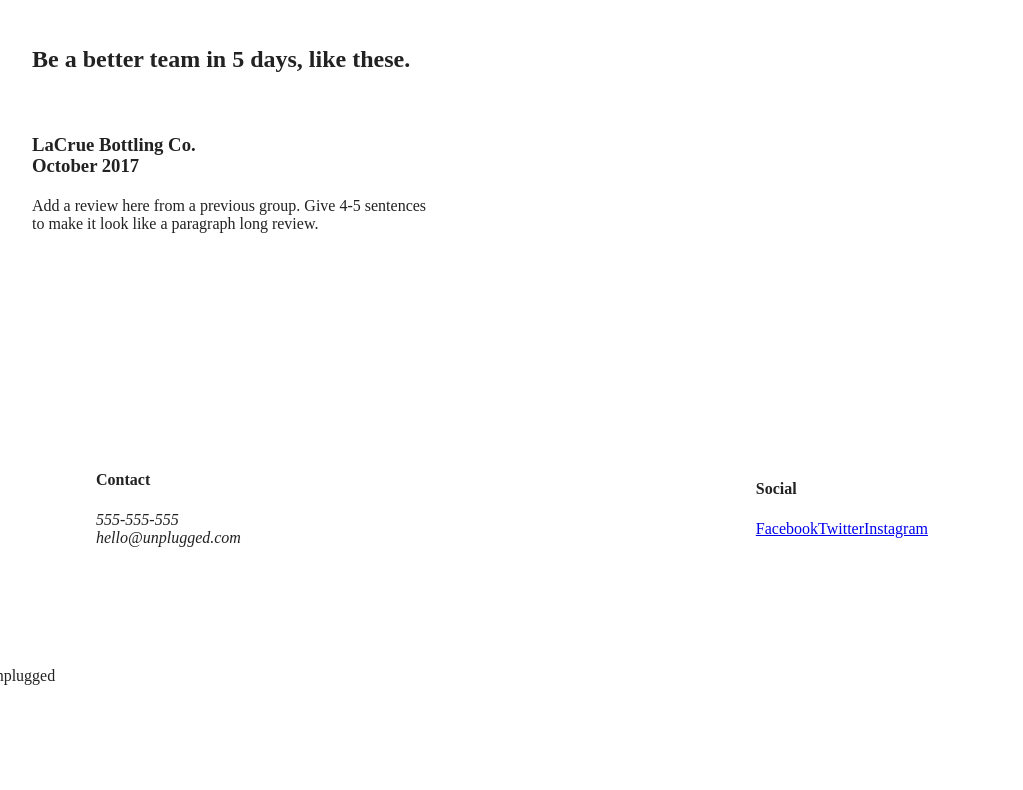
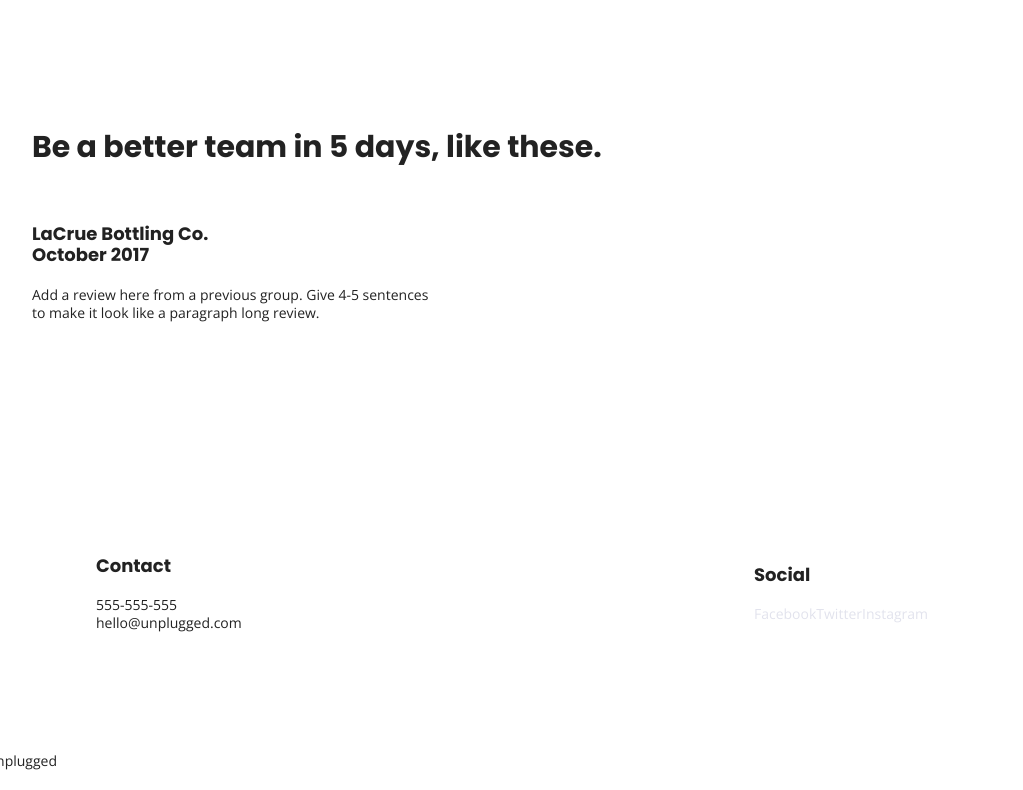
Before and after one commit to Steph-F/unplugged-retreat, a website built with Parcel: page index.html in a window 1280 px wide. Shown: the part 1332-2122 px from the top of the page, without its empty margins (128-1151 px from the left). Before the commit the page ends 2038 px from the top, so only its background shows below. Built offline with nearby package versions, Linux system fonts and the light colour scheme.

Commit message:
implement global text style

```diff
--- a/about/index.html
+++ b/about/index.html
@@ -18,6 +18,7 @@
 
   <link rel="stylesheet" href="../css/normalize.css">
   <link rel="stylesheet" href="../css/main.css">
+  <link href="https://fonts.googleapis.com/css?family=Open+Sans:400,700|Poppins:500,700" rel="stylesheet">
 
   <meta name="theme-color" content="#fafafa">
 </head>
--- a/css/main.css
+++ b/css/main.css
@@ -86,6 +86,49 @@ textarea {
 /* ==========================================================================
    Author's custom styles
    ========================================================================== */
+
+/* General Styles */
+
+html {
+  font-size: 16px;
+}
+
+body {
+  font-family: 'Open Sans', sans-serif;
+  font-size: 1em;
+  text-align: left;
+}
+
+ul,
+ol {
+  list-style-type: none;
+}
+
+a {
+  color: #e2e3ed;
+  text-decoration: none;
+}
+
+h2 {
+  font-size: 1.875em;
+  font-family: 'Poppins', sans-serif;
+}
+
+h3,
+h4 {
+  font-family: 'Poppins', sans-serif;
+  font-size: 1.125em;
+  margin: 20px 0;
+}
+
+p {
+  font-size: .875em;
+  line-height: 1.285em;
+}
+
+address {
+  font-style: normal;
+}
 
 .content-wrapper {
   width: 90%;
--- a/index.html
+++ b/index.html
@@ -18,6 +18,7 @@
 
   <link rel="stylesheet" href="css/normalize.css">
   <link rel="stylesheet" href="css/main.css">
+  <link href="https://fonts.googleapis.com/css?family=Open+Sans:400,700|Poppins:500,700" rel="stylesheet">
 
   <meta name="theme-color" content="#fafafa">
 </head>
@@ -53,7 +54,7 @@
           <p>Find out when we are holding our next retreat and how your company or team can sign up!</p>
         </div>
         <div class="form">
-          <h2>Find out more</h2>
+          <h3>Find out more</h3>
           <input type="text" name="name" value="email address">
           <input type="button" value="Download Itinerary">
         </div>
```
Also changed, not shown: faq/index.html (+1 -0 lines).
